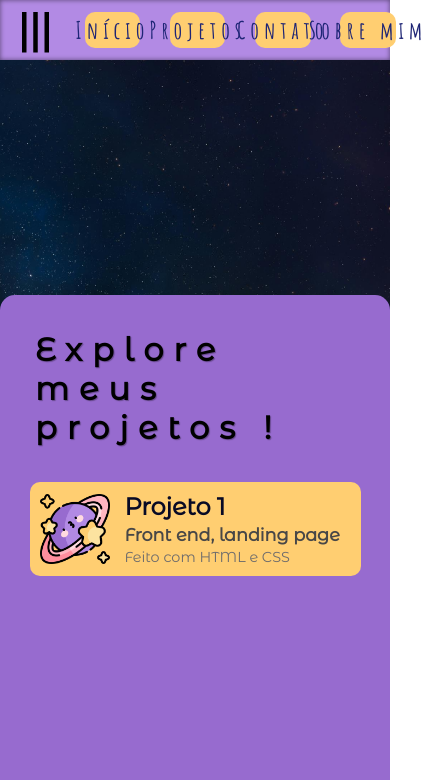
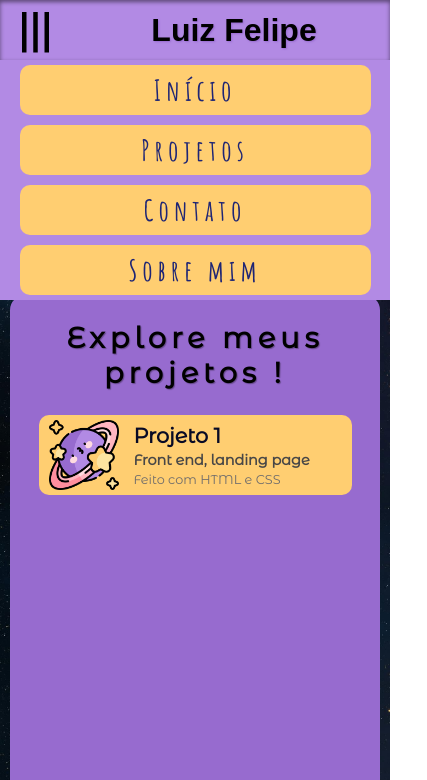
Before and after one commit to luizfelipe0413/Portfolio, a plain HTML site: page projetos.html in a window 390 px wide. Both pictures are taken after a click on the picture 35 px from the left and 30 px from the top of the page. Shown: the top 780 px of the page, 427 px wide, since content can reach past the window. Drawn offline with Linux system fonts and the light colour scheme; a web font is replaced by a local one.

Commit message:
media query finalizado

```diff
--- a/mobile.css
+++ b/mobile.css
@@ -1,19 +1,98 @@
 @charset "UTF-8";
 @media (max-width: 768px) {
+/* -=-=-=-=-Header-=-=-=-=-=- */
     #menu img{
         width: auto;
         margin-left: 3px;
         padding-left: 5px;
     }
-
     header h1{
         letter-spacing: normal;
         left: 60%;
     }
+    header h1.active{
+        opacity: 1;
+    }
+    #menu nav{
+        position: absolute;
+        top: 60px;
+        left: 0;
+        width: 100%;
+        height: auto;
+        flex-direction: column;
+        z-index: 9999;
 
+        background-color: #B28AE4;
+    }
+    #menu nav.active{
+        width: 100%;
+    }
+    #menu a{
+        width: 90%;
+        height: 50px;
+        margin: 5px auto;
 
+        font-size: 1.8em;
+    }
+/* -=-=-=-=-Header-=-=-=-=-=- */
+
+/* -=-=-=-=-Main -> Início-=-=-=-=-=- */
     .main::before{
         background-position: right bottom;
         animation: none;
     }
+    #caixateto{
+        padding: 10px 15px;
+        margin-left: 20px;
+        margin-right: 20px;
+    }
+    #caixateto:hover{
+        padding: 15px 20px;
+    }
+    #caixateto > h1{
+        font-size: 1.5em;
+    }
+/* -=-=-=-=-Main -> Início-=-=-=-=-=- */
+
+/* -=-=-=-=-Main -> Projetos-=-=-=-=-=- */
+    #caixarin{
+        margin-left: 10px;
+        margin-right: 10px;
+        height: 500px;
+    }
+    #caixarin > h1{
+        letter-spacing: 5px;
+        padding: 25px;
+        font-size: 1.8em;
+        text-align: center;
+    }
+    .itemprojeto{
+        height: 80px;
+    }
+    .itemprojeto:hover{
+        transform: none;
+        box-shadow: none;
+    }
+    .itemprojeto:active{
+        transform: scale(1.02);
+        box-shadow: 0px 4px 15px rgba(0, 0, 0, 0.368);
+    }
+    .info h1{
+        font-size: 1.3em;
+    }
+    .info p{
+        font-size: 0.9em;
+    }
+    .info span{
+        font-size: 0.8em;
+    }
+/* -=-=-=-=-Main -> Projetos-=-=-=-=-=- */
+
+/* -=-=-=-=-Main -> Contato-=-=-=-=-=- */
+    #caixacontato{
+        margin-left: 10px;
+        margin-right: 10px;
+    }
+/* -=-=-=-=-Main -> Contato-=-=-=-=-=- */
+
 }
--- a/style.css
+++ b/style.css
@@ -35,10 +35,8 @@
     font-family: Arial, Helvetica, sans-serif;
 }
 html, body{
-
     height: 100%;
     width: 100%;
-
 }
 body::-webkit-scrollbar{
     width: 12px;
@@ -51,7 +49,6 @@ body::-webkit-scrollbar-thumb{
 body::-webkit-scrollbar-track{
     background-color: rgba(0, 0, 0, 0.261);
 }
-
 /* -=-=-=-=-Global-=-=-=-=-=- */
 
 /* -=-=-=-=-Header-=-=-=-=-=- */
@@ -60,7 +57,7 @@ header{
     height: 60px;
     width: 100%;
     display: flex;
-    box-shadow: 0px 0px 5px inset rgba(0, 0, 0, 0.500);
+    box-shadow: 0px 2px 4px inset rgba(0, 0, 0, 0.500);
     position: relative;
 }
 #menu{
@@ -68,7 +65,6 @@ header{
     display: flex;
 }
 #menu img{
-
     width: auto;
     scale: 0.9;
     cursor: pointer;
@@ -102,15 +98,11 @@ header{
 #menu nav.active{
     width: 95%;
     visibility: visible;
-
     opacity: 1;
 
     transition: all ease 0.3s;
 }
 #menu a{
-    height: 60%;
-    width: 15%;
-
     pointer-events: all;
     text-decoration: none;
     font-family: var(--amatic);
@@ -121,11 +113,12 @@ header{
     color: #1E2575;
     transition: letter-spacing ease 0.2s;
     white-space: nowrap;
-;
 
-background-color: var(--amarelo2);
+    background-color: var(--amarelo2);
     border-radius: 10px;
 
+    height: 60%;
+    width: 15%;
     display: flex;
     align-items: center;
     justify-content: center;
@@ -140,7 +133,6 @@ header h1{
     top: 50%;
     transform: translate(-50%, -50%);
 
-
     font-family: "Cascadia Code", sans-serif;
     letter-spacing: 10px;
     text-shadow: 1px 1px 2px var(--roxo2);
@@ -153,58 +145,8 @@ header h1.active{
     pointer-events: none;
     opacity: 0;
 
+    /* -=-=-=-=-Header-=-=-=-=-=- */
 }
-/* #mode{
-    display: flex;
-    justify-content: center;
-    width: 10%;
-    height: 100%
-}
-#mode img{
-    height: 50px;
-    padding: 10px 10px 10px 10px;
-    border-radius: 100%;
-    background-color: #6f3ab3;
-
-    cursor: pointer;
-    transition: transform ease 0.3s;
-
-    display: flex;
-    align-self: center;
-}
-#mode img:hover{
-    transform: scale(1.1);
-    transition: transform ease 0.2s;
-}
-#lightmode{
-    position: absolute;
-    visibility: visible;
-    pointer-events: auto;
-    transform: rotate(0deg);
-    transition: transform ease-out 0.3s;
-}
-
-#lightmode.clicked{
-    visibility: hidden;
-    pointer-events: none;
-    transform: rotate(360deg) ;
-    transition: transform ease-out 0.3s;
-}
-#darkmode{
-    position: absolute;
-    visibility: hidden;
-    pointer-events: none;
-    transform: rotate(0deg);
-    transition: transform ease-out 0.3s;
-}
-#darkmode.clicked{
-    visibility: visible;
-    pointer-events: auto;
-    transform: rotate(360deg);
-    transition: transform ease-out 0.3s;
-} */
-
-/* -=-=-=-=-Header-=-=-=-=-=- */
 
 /* -=-=-=-=-Rodapé-=-=-=-=-=- */
 footer{
@@ -232,10 +174,10 @@ footer #email{
     overflow: hidden;
     position: relative;
 
-    z-index: 1;
     display: flex;
     justify-content: center;
     align-items: center;
+    z-index: 1;
 }
 .main::before{
     content: "";
@@ -255,8 +197,9 @@ footer #email{
     width: auto;
 
     border-radius: 20px;
+    margin-bottom: 90px;
+
     padding: 20px 25px;
-    margin-bottom: 90px;
     transition: padding ease 0.2s;
 }
 #caixateto:hover{
@@ -271,7 +214,6 @@ footer #email{
     font-family: var(--serrat);
     font-weight: 600;
     text-shadow: 1px 1px 2px rgba(0, 0, 0, 0.323);
-
 }
 /* -=-=-=-=-Main -> Início-=-=-=-=-=- */
 
@@ -286,11 +228,12 @@ footer #email{
     height: 500px;
     border-radius: 15px;
     box-sizing: border-box;
+    margin-left: 10px;
+    margin-right: 10px;
 
     display: flex;
     flex-flow: column nowrap;
     align-items: center;
-
 }
 #caixarin > h1{
     font-family: var(--serrat);
@@ -319,12 +262,10 @@ footer #email{
 #listaprojetos::-webkit-scrollbar {
     width: 10px;
 }
-
 #listaprojetos::-webkit-scrollbar-thumb {
     background-color: var(--roxo1);
     border-radius: 20px;
 }
-
 #listaprojetos::-webkit-scrollbar-track {
     background: rgba(0,0,0,0.1);
     border-radius: 20px;
@@ -389,7 +330,6 @@ footer #email{
     margin-bottom: 90px;
     border-radius: 20px;
     box-shadow: 2px 2px 10px rgba(0, 0, 0, 0.787);
-
 }
 #caixacontato > h1{
     padding: 20px;
@@ -398,7 +338,6 @@ footer #email{
     font-family: var(--serrat);
     font-weight: 600;
     text-shadow: 1px 1px 1px rgba(0, 0, 0, 0.165);
-
 }
 #caixacontato img{
     width: 100px;
```
